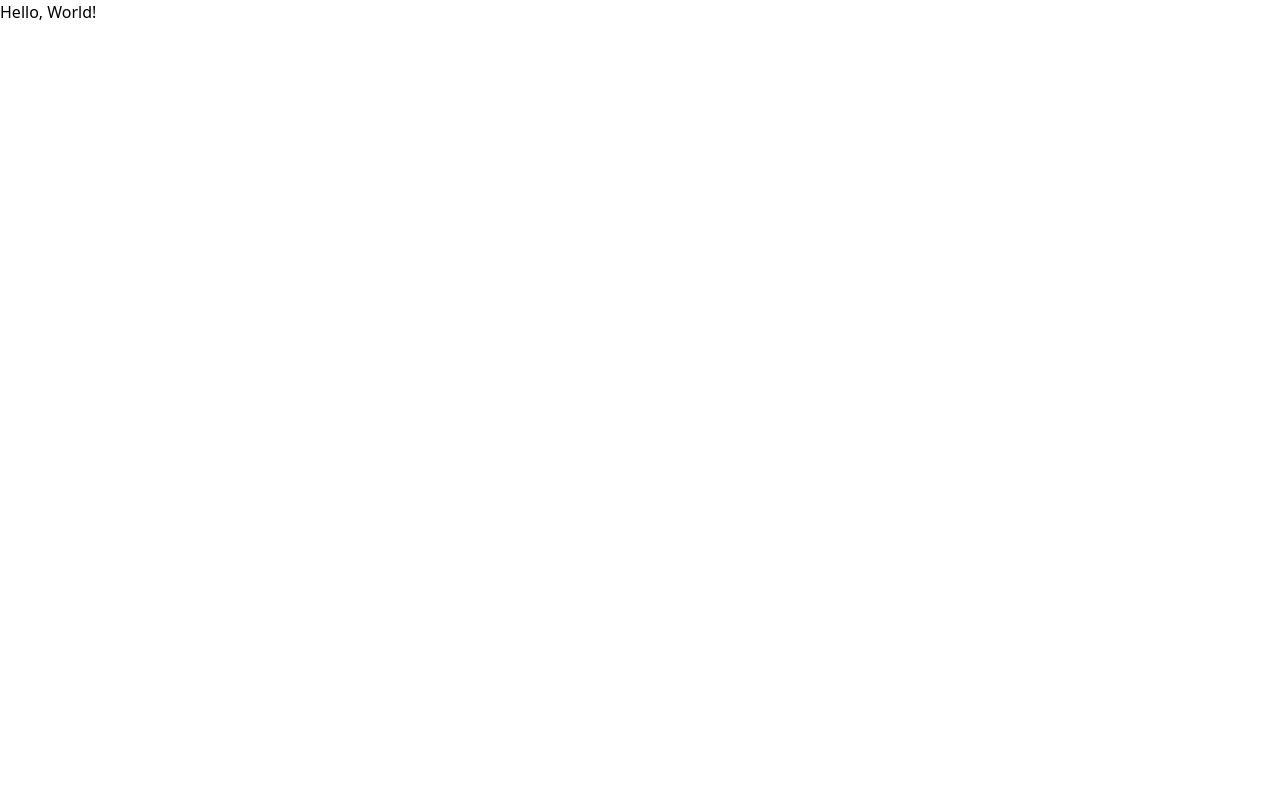
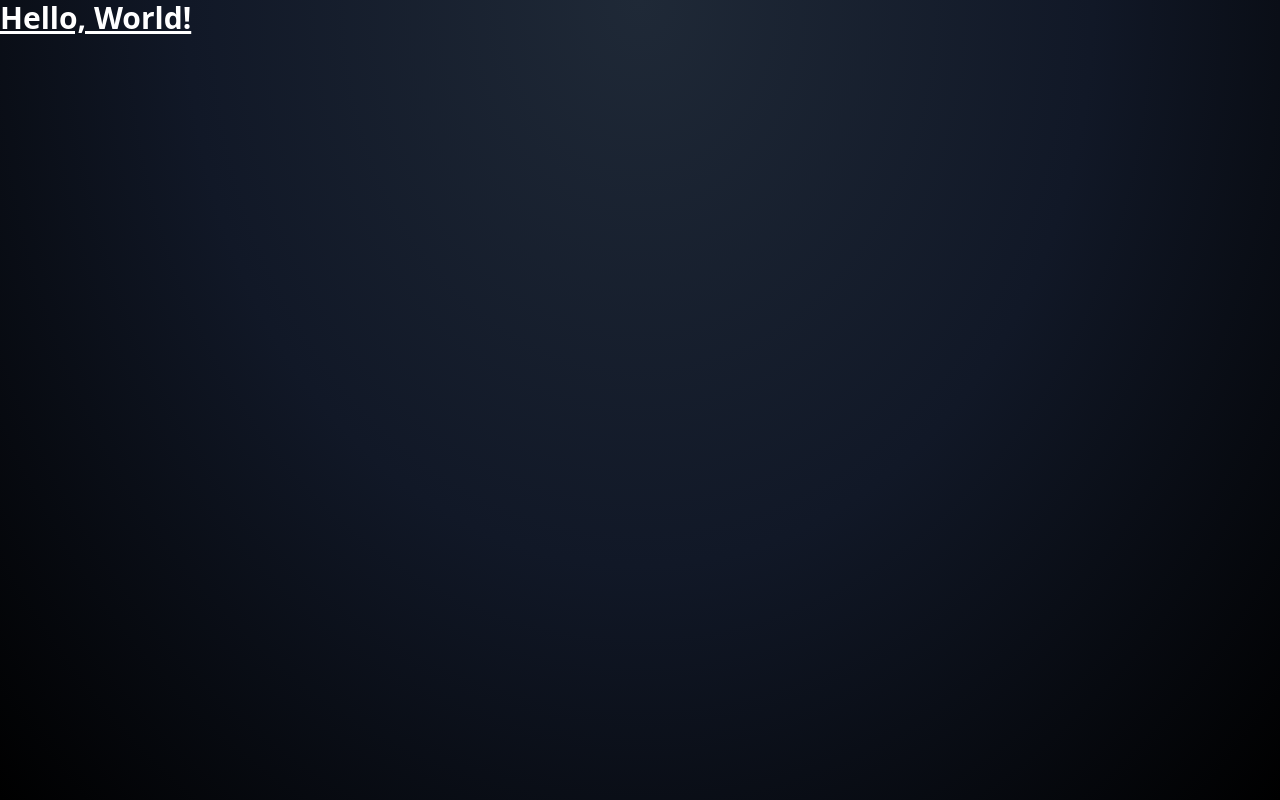
Before and after one commit to bjexe/gift-coordinator, a Next.js app: page / in a window 1280 px wide. Built offline with nearby package versions, Linux system fonts and the light colour scheme.

Commit message:
fix tailwind config

```diff
--- a/pages/index.tsx
+++ b/pages/index.tsx
@@ -5,14 +5,16 @@ export default function Home() {
   return (
     <>
       <Head>
-      <title>index</title>
-      <meta name="description" content="this is the index page"/>
-      <meta name="viewport" content="width=device-width, initial-scale=1"/>
-      <link rel="icon" href="/favicon.ico"/>
+        <title>index</title>
+        <meta name="description" content="this is the index page"/>
+        <meta name="viewport" content="width=device-width, initial-scale=1"/>
+        <link rel="icon" href="/favicon.ico"/>
       </Head>
       <main>
         <div className="h-screen bg-[radial-gradient(ellipse_at_top,_var(--tw-gradient-stops))] from-gray-800 via-gray-900 to-black text-white">
-          Hello, World!
+          <h1 className="text-3xl font-bold underline">
+            Hello, World!
+          </h1>
         </div>
       </main>
     </>
--- a/tailwind.config.js
+++ b/tailwind.config.js
@@ -1,8 +1,8 @@
 /** @type {import('tailwindcss').Config} */
 module.exports = {
   content: [
-    "./pages/**/*.{js, ts, jsx, tsx}",
-    "./components/**/*.{js, ts, jsx, tsx}"
+    "./pages/**/*.{js,ts,jsx,tsx}",
+    "./components/**/*.{js,ts,jsx,tsx}"
   ],
   theme: {
     extend: {},
```
